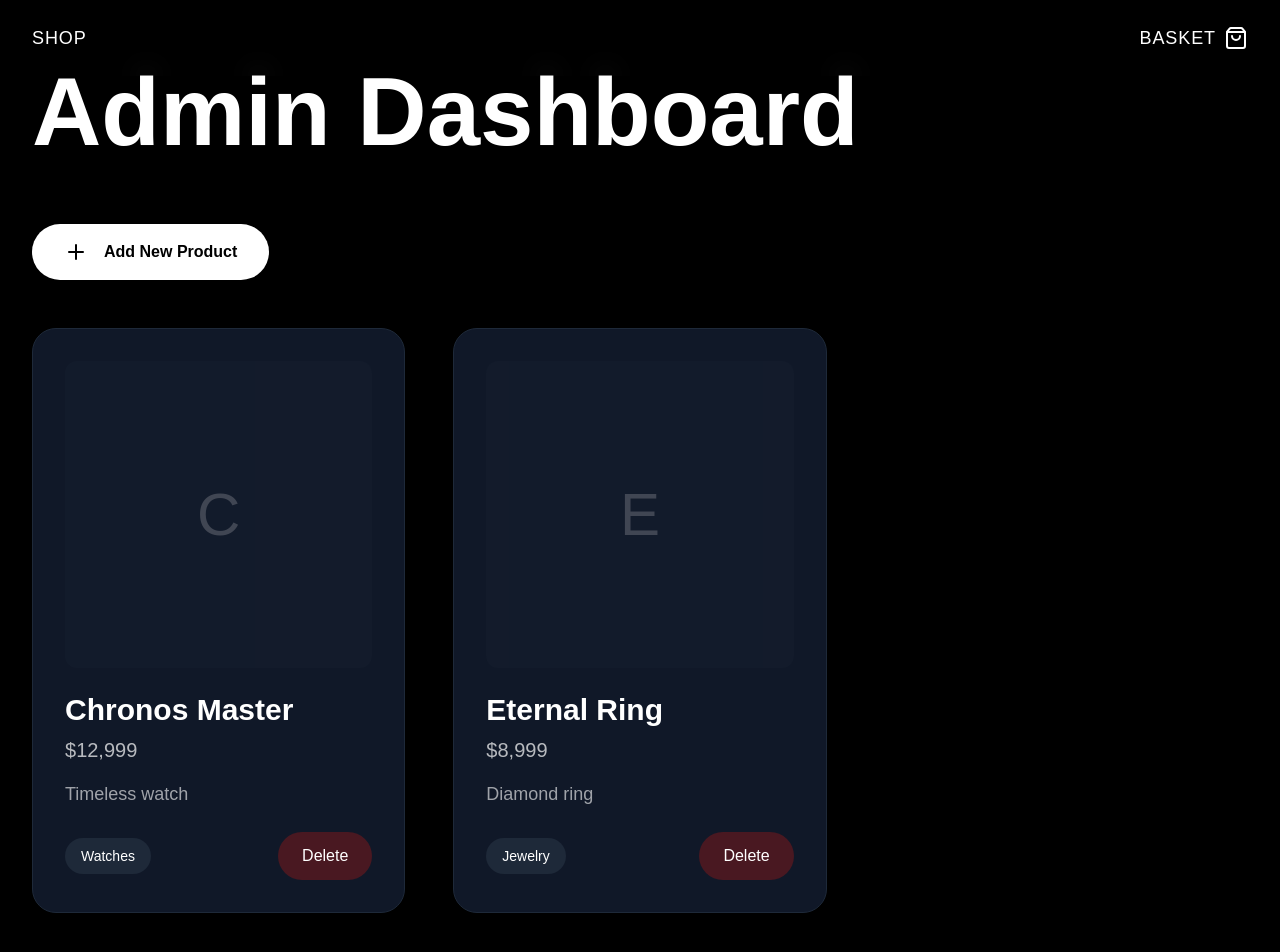
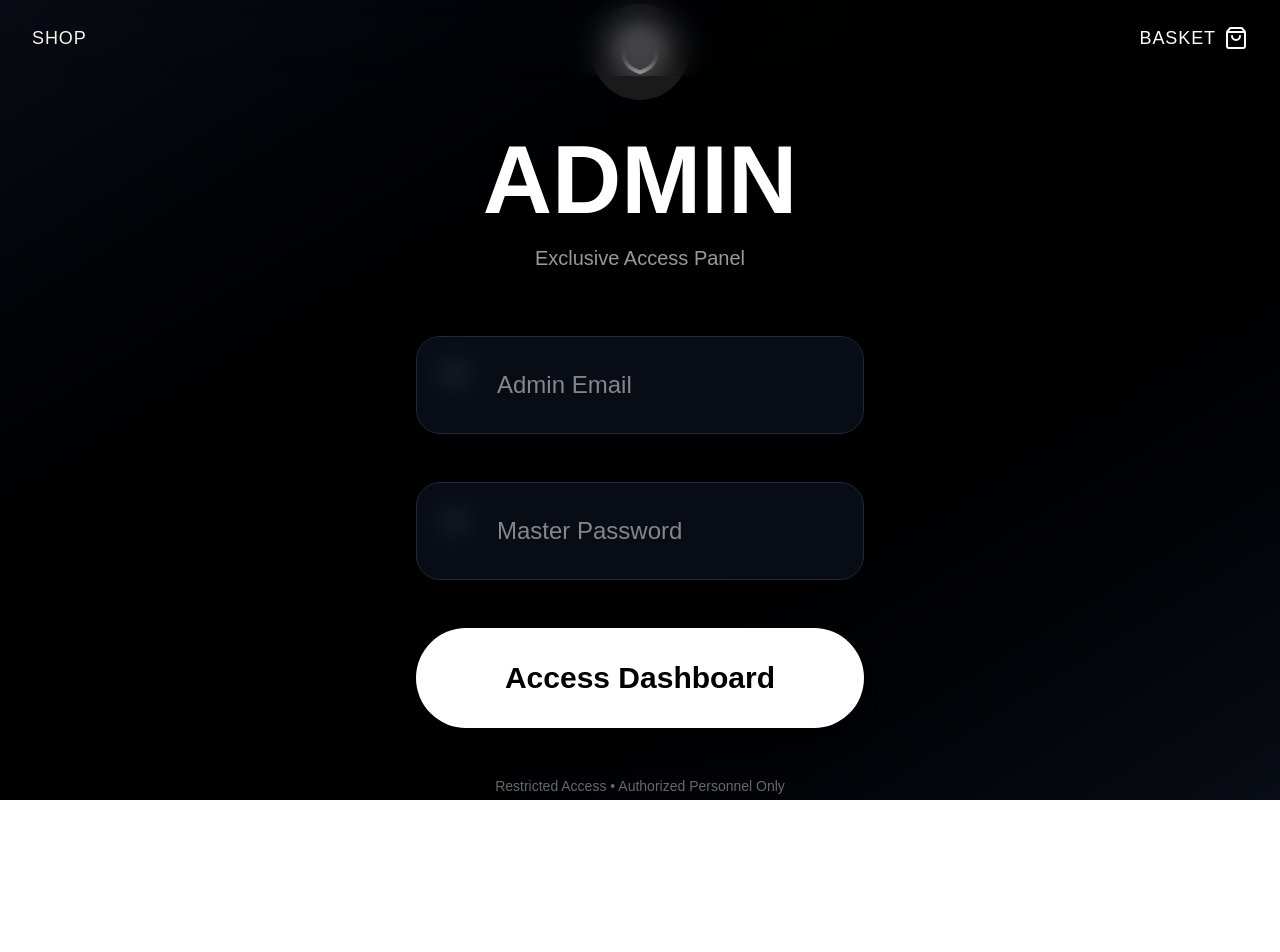
Before and after one commit to Taiyob/e-baz, a Next.js app: page /admin in a window 1280 px wide. Shown: the top 952 px of the page. After the commit the page ends 800 px from the top, so only its background shows below. Built offline with nearby package versions, Linux system fonts and the light colour scheme.

Commit message:
authentication page

```diff
--- a/app/admin/page.tsx
+++ b/app/admin/page.tsx
@@ -1,163 +1,79 @@
 'use client';
 
-import { useState } from 'react';
-import { Upload, X, Plus } from 'lucide-react';
+import { gsap } from 'gsap';
+import { useEffect, useRef } from 'react';
+import { Mail, Lock, Shield } from 'lucide-react';
 
-interface Product {
-  id: number;
-  name: string;
-  price: number;
-  description: string;
-  category: string;
-  images: string[];
-}
+export default function SuperAdminLogin() {
+  const containerRef = useRef<HTMLDivElement>(null);
+  const formRef = useRef<HTMLDivElement>(null);
 
-export default function AdminDashboard() {
-  const [products, setProducts] = useState<Product[]>([
-    { id: 1, name: "Chronos Master", price: 12999, description: "Timeless watch", category: "Watches", images: [] },
-    { id: 2, name: "Eternal Ring", price: 8999, description: "Diamond ring", category: "Jewelry", images: [] },
-  ]);
+  useEffect(() => {
+    // Background subtle animation
+    gsap.fromTo(containerRef.current,
+      { opacity: 0 },
+      { opacity: 1, duration: 2, ease: "power2.out" }
+    );
 
-  const [isAdding, setIsAdding] = useState(false);
-  const [newProduct, setNewProduct] = useState({
-    name: '',
-    price: '',
-    description: '',
-    category: 'Watches',
-    images: [] as File[]
-  });
+    // Form entrance
+    gsap.fromTo(formRef.current,
+      { opacity: 0, y: 80 },
+      { opacity: 1, y: 0, duration: 1.4, delay: 0.5, ease: "power4.out" }
+    );
 
-  const handleImageUpload = (e: React.ChangeEvent<HTMLInputElement>) => {
-    if (e.target.files) {
-      setNewProduct({ ...newProduct, images: Array.from(e.target.files) });
+    // Fields stagger
+    const fields = formRef.current?.querySelectorAll('.input-group');
+    if (fields) {
+      gsap.fromTo(fields,
+        { opacity: 0, y: 40 },
+        { opacity: 1, y: 0, duration: 1, stagger: 0.2, delay: 1, ease: "power3.out" }
+      );
     }
-  };
-
-  const handleAddProduct = () => {
-    if (newProduct.name && newProduct.price) {
-      const product: Product = {
-        id: products.length + 1,
-        name: newProduct.name,
-        price: Number(newProduct.price),
-        description: newProduct.description,
-        category: newProduct.category,
-        images: newProduct.images.map(file => URL.createObjectURL(file))
-      };
-      setProducts([...products, product]);
-      setNewProduct({ name: '', price: '', description: '', category: 'Watches', images: [] });
-      setIsAdding(false);
-    }
-  };
-
-  const handleDelete = (id: number) => {
-    setProducts(products.filter(p => p.id !== id));
-  };
+  }, []);
 
   return (
-    <div className="min-h-screen bg-black text-white">
-      <div className="max-w-7xl mx-auto px-8 py-16">
-        <h1 className="text-6xl md:text-8xl font-black mb-16">Admin Dashboard</h1>
+    <div ref={containerRef} className="min-h-screen bg-black text-white flex items-center justify-center px-8 relative overflow-hidden">
+      {/* Subtle background gradient */}
+      <div className="absolute inset-0 bg-gradient-to-br from-gray-900 via-black to-gray-900 opacity-50" />
 
-        <button
-          onClick={() => setIsAdding(true)}
-          className="mb-12 px-8 py-4 bg-white text-black font-bold rounded-full hover:scale-105 transition flex items-center gap-4"
-        >
-          <Plus size={24} />
-          Add New Product
-        </button>
+      <div ref={formRef} className="relative z-10 max-w-md w-full">
+        {/* Shield Icon + Title */}
+        <div className="text-center mb-16">
+          <div className="inline-flex items-center justify-center w-24 h-24 bg-white/10 rounded-full mb-8 backdrop-blur-md">
+            <Shield size={48} className="text-white" />
+          </div>
+          <h1 className="text-6xl md:text-8xl font-black mb-4">ADMIN</h1>
+          <p className="text-xl opacity-60">Exclusive Access Panel</p>
+        </div>
 
-        {/* Add Product Form */}
-        {isAdding && (
-          <div className="mb-16 p-8 bg-gray-900 rounded-3xl border border-gray-800">
-            <div className="flex justify-between items-center mb-8">
-              <h2 className="text-4xl font-black">New Product</h2>
-              <button onClick={() => setIsAdding(false)} className="p-2 hover:bg-gray-800 rounded-full">
-                <X size={24} />
-              </button>
-            </div>
+        {/* Form */}
+        <form className="space-y-12">
+          <div className="input-group relative">
+            <Mail className="absolute left-6 top-6 text-gray-500" size={28} />
+            <input
+              type="email"
+              placeholder="Admin Email"
+              className="w-full pl-20 pr-8 py-8 bg-gray-900/50 border border-gray-800 rounded-3xl text-2xl focus:outline-none focus:border-white focus:bg-gray-900 transition-all duration-500 backdrop-blur-md"
+            />
+          </div>
 
-            <div className="grid grid-cols-1 md:grid-cols-2 gap-8">
-              <input
-                type="text"
-                placeholder="Product Name"
-                value={newProduct.name}
-                onChange={(e) => setNewProduct({ ...newProduct, name: e.target.value })}
-                className="px-6 py-4 bg-gray-800 rounded-xl text-xl"
-              />
-              <input
-                type="number"
-                placeholder="Price"
-                value={newProduct.price}
-                onChange={(e) => setNewProduct({ ...newProduct, price: e.target.value })}
-                className="px-6 py-4 bg-gray-800 rounded-xl text-xl"
-              />
-              <select
-                value={newProduct.category}
-                onChange={(e) => setNewProduct({ ...newProduct, category: e.target.value })}
-                className="px-6 py-4 bg-gray-800 rounded-xl text-xl"
-              >
-                <option>Watches</option>
-                <option>Jewelry</option>
-                <option>Accessories</option>
-                <option>Limited Edition</option>
-              </select>
-              <textarea
-                placeholder="Description"
-                value={newProduct.description}
-                onChange={(e) => setNewProduct({ ...newProduct, description: e.target.value })}
-                className="px-6 py-4 bg-gray-800 rounded-xl text-xl md:col-span-2 h-32"
-              />
+          <div className="input-group relative">
+            <Lock className="absolute left-6 top-6 text-gray-500" size={28} />
+            <input
+              type="password"
+              placeholder="Master Password"
+              className="w-full pl-20 pr-8 py-8 bg-gray-900/50 border border-gray-800 rounded-3xl text-2xl focus:outline-none focus:border-white focus:bg-gray-900 transition-all duration-500 backdrop-blur-md"
+            />
+          </div>
 
-              <div className="md:col-span-2">
-                <label className="block mb-4 text-xl">Upload Images</label>
-                <label className="flex items-center justify-center w-full h-64 border-2 border-dashed border-gray-600 rounded-3xl cursor-pointer hover:border-white transition">
-                  <input type="file" multiple accept="image/*" onChange={handleImageUpload} className="hidden" />
-                  <div className="text-center">
-                    <Upload size={48} className="mx-auto mb-4" />
-                    <p>Click to upload images</p>
-                  </div>
-                </label>
-                {newProduct.images.length > 0 && (
-                  <div className="grid grid-cols-4 gap-4 mt-8">
-                    {newProduct.images.map((file, i) => (
-                      <img key={i} src={URL.createObjectURL(file)} alt="preview" className="w-full h-32 object-cover rounded-xl" />
-                    ))}
-                  </div>
-                )}
-              </div>
-            </div>
+          <button className="w-full py-8 bg-white text-black text-3xl font-black rounded-full hover:scale-105 hover:shadow-2xl hover:shadow-white/20 transition-all duration-700 shadow-xl">
+            Access Dashboard
+          </button>
+        </form>
 
-            <button
-              onClick={handleAddProduct}
-              className="mt-8 px-12 py-6 bg-white text-black font-bold rounded-full hover:scale-105 transition"
-            >
-              Add Product
-            </button>
-          </div>
-        )}
-
-        {/* Products List */}
-        <div className="grid grid-cols-1 md:grid-cols-2 lg:grid-cols-3 gap-12">
-          {products.map(product => (
-            <div key={product.id} className="bg-gray-900 rounded-3xl border border-gray-800 p-8">
-              <div className="aspect-square bg-gray-800 rounded-xl mb-6 flex items-center justify-center text-6xl opacity-20">
-                {product.name[0]}
-              </div>
-              <h3 className="text-3xl font-black mb-2">{product.name}</h3>
-              <p className="text-xl opacity-70 mb-4">${product.price.toLocaleString()}</p>
-              <p className="text-lg opacity-60 mb-6">{product.description}</p>
-              <div className="flex justify-between items-center">
-                <span className="px-4 py-2 bg-gray-800 rounded-full text-sm">{product.category}</span>
-                <button
-                  onClick={() => handleDelete(product.id)}
-                  className="px-6 py-3 bg-red-900/50 hover:bg-red-900 rounded-full transition"
-                >
-                  Delete
-                </button>
-              </div>
-            </div>
-          ))}
-        </div>
+        <p className="text-center mt-12 text-sm opacity-40">
+          Restricted Access • Authorized Personnel Only
+        </p>
       </div>
     </div>
   );
--- /dev/null
+++ b/app/sign-in/page.tsx
@@ -0,0 +1,128 @@
+'use client';
+
+import { gsap } from 'gsap';
+import { useEffect, useRef, useState } from 'react';
+import { Mail, Lock, User, ArrowRight } from 'lucide-react';
+
+export default function AuthPage() {
+  const [isLogin, setIsLogin] = useState(true);
+  const containerRef = useRef<HTMLDivElement>(null);
+  const formRef = useRef<HTMLDivElement>(null);
+
+  useEffect(() => {
+  gsap.fromTo(containerRef.current,
+    { opacity: 0, y: 100 },
+    { opacity: 1, y: 0, duration: 1.2, ease: "power3.out" }
+  );
+
+  const children = formRef.current?.children;
+  if (children && children.length > 0) {
+    gsap.fromTo(children,
+      { opacity: 0, y: 50 },
+      {
+        opacity: 1,
+        y: 0,
+        duration: 1,
+        stagger: 0.2,
+        delay: 0.5,
+        ease: "power3.out"
+      }
+    );
+  }
+}, [isLogin]);
+
+  return (
+    <div className="min-h-screen bg-black text-white flex items-center justify-center px-8">
+      <div ref={containerRef} className="max-w-md w-full">
+        {/* Logo / Title */}
+        <div className="text-center mb-16">
+          <h1 className="text-8xl md:text-9xl font-black mb-4">LUXE</h1>
+          <p className="text-xl opacity-70">Minimal • Timeless • Yours</p>
+        </div>
+
+        {/* Toggle */}
+        <div className="flex justify-center mb-12">
+          <button
+            onClick={() => setIsLogin(true)}
+            className={`px-8 py-3 text-lg font-bold transition ${isLogin ? 'text-white' : 'text-gray-500'}`}
+          >
+            Login
+          </button>
+          <span className="mx-8 text-gray-600">/</span>
+          <button
+            onClick={() => setIsLogin(false)}
+            className={`px-8 py-3 text-lg font-bold transition ${!isLogin ? 'text-white' : 'text-gray-500'}`}
+          >
+            Register
+          </button>
+        </div>
+
+        {/* Form */}
+        <div ref={formRef} className="space-y-8">
+          {!isLogin && (
+            <div className="relative">
+              <User className="absolute left-6 top-6 text-gray-500" size={24} />
+              <input
+                type="text"
+                placeholder="Full Name"
+                className="w-full pl-16 pr-6 py-6 bg-gray-900 border border-gray-800 rounded-3xl text-xl focus:outline-none focus:border-white transition"
+              />
+            </div>
+          )}
+
+          <div className="relative">
+            <Mail className="absolute left-6 top-6 text-gray-500" size={24} />
+            <input
+              type="email"
+              placeholder="Email Address"
+              className="w-full pl-16 pr-6 py-6 bg-gray-900 border border-gray-800 rounded-3xl text-xl focus:outline-none focus:border-white transition"
+            />
+          </div>
+
+          <div className="relative">
+            <Lock className="absolute left-6 top-6 text-gray-500" size={24} />
+            <input
+              type="password"
+              placeholder="Password"
+              className="w-full pl-16 pr-6 py-6 bg-gray-900 border border-gray-800 rounded-3xl text-xl focus:outline-none focus:border-white transition"
+            />
+          </div>
+
+          {!isLogin && (
+            <div className="relative">
+              <Lock className="absolute left-6 top-6 text-gray-500" size={24} />
+              <input
+                type="password"
+                placeholder="Confirm Password"
+                className="w-full pl-16 pr-6 py-6 bg-gray-900 border border-gray-800 rounded-3xl text-xl focus:outline-none focus:border-white transition"
+              />
+            </div>
+          )}
+
+          <button className="w-full py-6 bg-white text-black text-2xl font-bold rounded-full hover:scale-105 transition-all duration-500 flex items-center justify-center gap-4 group">
+            {isLogin ? 'Sign In' : 'Create Account'}
+            <ArrowRight className="group-hover:translate-x-2 transition" size={28} />
+          </button>
+
+          {isLogin && (
+            <p className="text-center text-lg opacity-70">
+              Forgot password? <span className="underline hover:text-white cursor-pointer">Reset here</span>
+            </p>
+          )}
+        </div>
+
+        {/* Divider */}
+        <div className="my-12 flex items-center">
+          <div className="flex-1 h-px bg-gray-800"></div>
+          <span className="px-6 text-gray-600">OR</span>
+          <div className="flex-1 h-px bg-gray-800"></div>
+        </div>
+
+        {/* Social Login (optional) */}
+        <button className="w-full py-6 border border-gray-600 rounded-full text-xl hover:bg-gray-900 transition">
+          Continue with Google
+        </button>
+      </div>
+    </div>
+  );
+}
```
